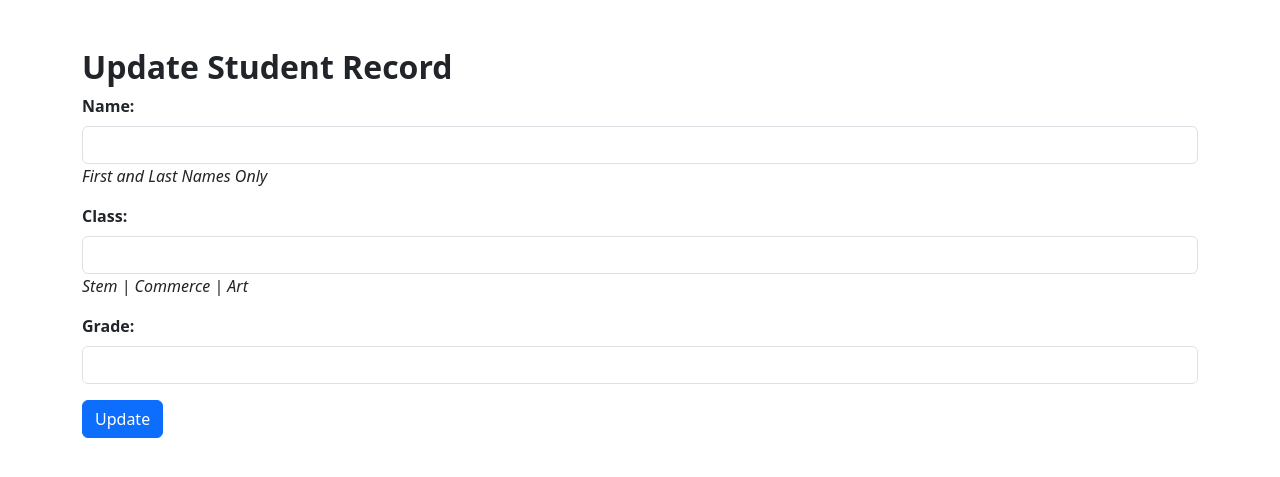
After one commit to Dev-Clair/student_management_system, a PHP site: page /update.php in a window 1280 px wide. The commit adds this page. Shown: the top 477 px of the page. Run offline with PHP 8.4, Linux system fonts and the light colour scheme; data that the repository does not hold is empty.

Commit message:
feat: update student management system

```diff
--- /dev/null
+++ b/database.json
@@ -0,0 +1,182 @@
+{
+    "1": {
+        "name": "Samuel Aniogbu",
+        "class": "stem",
+        "regNo": 1685265041,
+        "grade": "10"
+    },
+    "2": {
+        "name": "Jones Korede",
+        "class": "commerce",
+        "regNo": 1685265067,
+        "grade": "7"
+    },
+    "3": {
+        "name": "Jonathan Wick",
+        "class": "art",
+        "regNo": 1685265173,
+        "grade": "10"
+    },
+    "4": {
+        "name": "Kamal Ashfar",
+        "class": "commerce",
+        "regNo": 1685267092,
+        "grade": "9"
+    },
+    "5": {
+        "name": "Jenny Stiles",
+        "class": "art",
+        "regNo": 1685267148,
+        "grade": "8"
+    },
+    "6": {
+        "name": "Seyi Cole",
+        "class": "commerce",
+        "regNo": 1685279052,
+        "grade": "7"
+    },
+    "7": {
+        "name": "Matthew Ifiala",
+        "class": "art",
+        "regNo": 1685281083,
+        "grade": "6"
+    },
+    "8": {
+        "name": "Kemi Wale",
+        "class": "commerce",
+        "regNo": 1685281110,
+        "grade": "7"
+    },
+    "9": {
+        "name": "Kuan Yu",
+        "class": "art",
+        "regNo": 1685281133,
+        "grade": "8"
+    },
+    "10": {
+        "name": "Ken Johanssen",
+        "class": "stem",
+        "regNo": 1685281176,
+        "grade": "7"
+    },
+    "11": {
+        "name": "Nick Tyrell",
+        "class": "commerce",
+        "regNo": 1685281206,
+        "grade": "7"
+    },
+    "12": {
+        "name": "Matty Kyle",
+        "class": "stem",
+        "regNo": 1685281234,
+        "grade": "7"
+    },
+    "13": {
+        "name": "Jon Snow",
+        "class": "art",
+        "regNo": 1685281640,
+        "grade": "8"
+    },
+    "14": {
+        "name": "Cindy Chan",
+        "class": "commerce",
+        "regNo": 1685281666,
+        "grade": "6"
+    },
+    "15": {
+        "name": "Anjola Damilola",
+        "class": "commerce",
+        "regNo": 1685285713,
+        "grade": "7"
+    },
+    "16": {
+        "name": "Baley Khamal",
+        "class": "stem",
+        "regNo": 1685357855,
+        "grade": "6"
+    },
+    "17": {
+        "name": "Chinedu Blessing",
+        "class": "commerce",
+        "regNo": 1685358185,
+        "grade": "9"
+    },
+    "18": {
+        "name": "Blessing John",
+        "class": "art",
+        "regNo": 1685358214,
+        "grade": "7"
+    },
+    "19": {
+        "name": "Festus Samuel",
+        "class": "commerce",
+        "regNo": 1685359489,
+        "grade": "7"
+    },
+    "20": {
+        "name": "Samuel John",
+        "class": "art",
+        "regNo": 1685359511,
+        "grade": "8"
+    },
+    "21": {
+        "name": "Lucky Roo",
+        "class": "stem",
+        "regNo": 1685360798,
+        "grade": "8"
+    },
+    "22": {
+        "name": "Winston McCall",
+        "class": "art",
+        "regNo": 1685360836,
+        "grade": "7"
+    },
+    "23": {
+        "name": "Hennadii Shedvko",
+        "class": "stem",
+        "regNo": 1685362452,
+        "grade": "8"
+    },
+    "24": {
+        "name": "Raul Adrian",
+        "class": "commerce",
+        "regNo": 1685362615,
+        "grade": "9"
+    },
+    "25": {
+        "name": "Elina Chifeac",
+        "class": "art",
+        "regNo": 1685362737,
+        "grade": "6"
+    },
+    "26": {
+        "name": "Mira George",
+        "class": "stem",
+        "regNo": 1685364081,
+        "grade": "7"
+    },
+    "27": {
+        "name": "Elizabeth Kyle",
+        "class": "commerce",
+        "regNo": 1685364513,
+        "grade": "6"
+    },
+    "28": {
+        "name": "Loveth Chizoba",
+        "class": "art",
+        "regNo": 1685364671,
+        "grade": "7"
+    },
+    "29": {
+        "name": "Ifeoluwa Ademola",
+        "class": "stem",
+        "regNo": 1685364728,
+        "grade": "9"
+    },
+    "30": {
+        "name": "Jacob Conrad",
+        "class": "commerce",
+        "regNo": 1685364784,
+        "grade": "7"
+    }
+}
--- /dev/null
+++ b/styles.css
@@ -0,0 +1,60 @@
+/* stylesheet.css */
+
+.container {
+  margin-right: auto;
+  margin-left: auto;
+}
+
+.float-end {
+  float: right;
+}
+
+.wrapper-main {
+  margin-top: 2rem;
+}
+
+.table-wrapper {
+  max-height: 700px;
+  /* overflow-y: auto; */
+  text-align: center;
+}
+
+/* .table th {
+  text-align: center;
+} */
+
+.table thead th {
+  background-color: rgb(39, 219, 54);
+  color: white;
+}
+
+.table tbody tr:nth-child(even) {
+  background-color: #3936e9;
+  color: white;
+}
+
+.table tbody tr:nth-child(odd) {
+  background-color: white;
+}
+
+.btn-primary {
+  margin-bottom: 1rem;
+}
+
+.btn-warning {
+  color: #fff;
+  background-color: #0d6efd;
+  border-color: #0d6efd;
+}
+
+.btn-danger {
+  color: #fff;
+  background-color: #dc3545;
+  border-color: #dc3545;
+}
+
+.btn-danger:hover {
+  color: #fff;
+  background-color: #c82333;
+  border-color: #bd2130;
+}
--- /dev/null
+++ b/update.php
@@ -0,0 +1,99 @@
+<?php
+$filePath = __DIR__ . DIRECTORY_SEPARATOR . 'database.json';
+
+// Read the database file
+$data = file_get_contents($filePath);
+$members = json_decode($data, true);
+
+// Check if the form is submitted
+if ($_SERVER['REQUEST_METHOD'] === 'POST') {
+    // Retrieve the form data and clean the values using the trim and strip_tags functions
+    $regNo = $_POST['regNo'];
+    $name = ucwords(trim(strip_tags($_POST['name'])));
+    $class = strtolower(trim(strip_tags($_POST['class'])));
+    $grade = trim(strip_tags($_POST['grade']));
+
+    // Search for the member with the matching registration number
+    foreach ($members as $key => $member) {
+        if ($member['regNo'] == $regNo) {
+            // Update the member record
+            $members[$key]['name'] = $name;
+            $members[$key]['class'] = $class;
+            $members[$key]['grade'] = $grade;
+            break;
+        }
+    }
+
+    // Save the updated records back to the file
+    $updatedRecord = json_encode($members, JSON_PRETTY_PRINT);
+    file_put_contents($filePath, $updatedRecord);
+
+    // Redirect back to index.php
+    header('Location: index.php');
+    exit;
+}
+
+// Retrieve the registration number from the query string
+if (isset($_GET['regNo'])) {
+    $regNo = $_GET['regNo'];
+
+    // Search for the member with the matching registration number
+    foreach ($members as $member) {
+        if ($member['regNo'] == $regNo) {
+            $name = $member['name'];
+            $class = $member['class'];
+            $grade = $member['grade'];
+            break;
+        }
+    }
+}
+?>
+
+<!DOCTYPE html>
+<html lang="en">
+
+<head>
+    <meta charset="UTF-8">
+    <meta name="viewport" content="width=device-width, initial-scale=1.0">
+    <link href="https://cdn.jsdelivr.net/npm/bootstrap@5.3.0-alpha3/dist/css/bootstrap.min.css" rel="stylesheet">
+    <link rel="stylesheet" href="styles.css">
+    <title>Update Student</title>
+</head>
+
+<body class="my-5">
+    <div class="container">
+        <h2><strong>Update Student Record</strong></h2>
+        <form method="post" action="update.php">
+            <!-- Hidden Field: contains student's registration number -->
+            <input type="hidden" name="regNo" value="<?php echo $regNo; ?>">
+            <!-- Name Field -->
+            <div>
+                <label for="name" class="form-label"><strong>Name:</strong></label>
+                <input type="text" class="form-control" id="name" name="name" value="<?php echo $name; ?>" autocomplete="off">
+            </div>
+            <div class="mb-3">
+                <p><em>First and Last Names Only</em> </p>
+            </div>
+            <!-- Class Field -->
+            <div>
+                <label for="class" class="form-label"><strong>Class:</strong></label>
+                <input type="text" class="form-control" id="class" name="class" value="<?php echo $class; ?>" autocomplete="off">
+            </div>
+            <div class="mb-3">
+                <p><em>Stem | Commerce | Art</em> </p>
+            </div>
+            <!-- Grade Field -->
+            <div class="mb-3">
+                <label for="grade" class="form-label">
+                    <strong>Grade:</strong>
+                </label>
+                <input type="text" class="form-control" id="grade" name="grade" value="<?php echo $grade; ?>" autocomplete="off">
+            </div>
+            <button type="submit" class="btn btn-primary">Update</button>
+        </form>
+    </div>
+
+    <script src="https://cdn.jsdelivr.net/npm/bootstrap@5.3.0-alpha3/dist/js/bootstrap.bundle.min.js"></script>
+</body>
+
+</html>
```
Also changed, not shown: index.php (+162 -51 lines), main.php (deleted, +0 -12 lines), style.css (deleted, +0 -19 lines), README.md.
